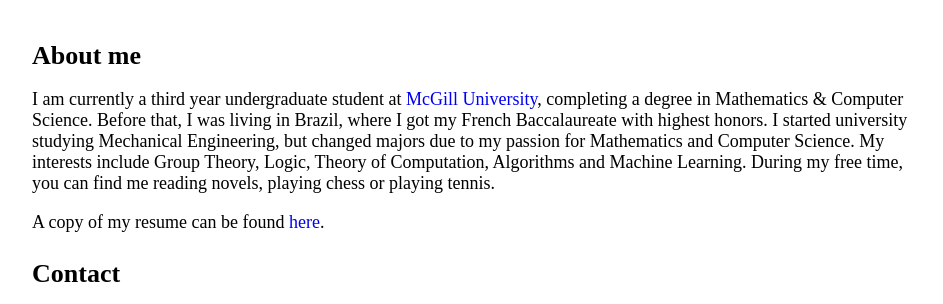
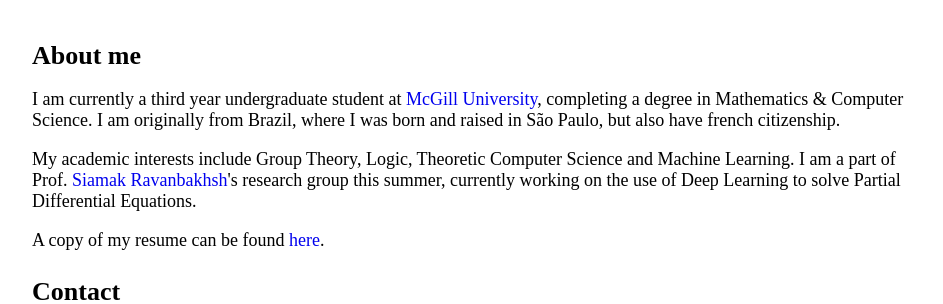
Before and after one commit to FabricioPerazzo/fabricioperazzo.github.io, a plain HTML site: page index.html in a window 1280 px wide. Shown: the part 134-438 px from the top of the page, without its empty margins (168-1111 px from the left). Drawn offline with Linux system fonts and the light colour scheme.

Commit message:
Updated home page

```diff
--- a/index.html
+++ b/index.html
@@ -28,10 +28,14 @@
 
 <p>
 	I am currently a third year undergraduate student at <a href="https://www.mcgill.ca/">McGill University</a>,
-    completing a degree in Mathematics & Computer Science. Before that, I was living in Brazil, where I got my French Baccalaureate
-    with highest honors. I started university studying Mechanical Engineering, but changed majors due to my passion for Mathematics
-    and Computer Science. My interests include Group Theory, Logic, Theory of Computation, Algorithms and Machine Learning. During my
-    free time, you can find me reading novels, playing chess or playing tennis.
+    completing a degree in Mathematics & Computer Science. I am originally from Brazil, where I was born and raised
+	in São Paulo, but also have french citizenship.
+</p>
+
+<p>
+	My academic interests include Group Theory, Logic, Theoretic Computer Science and Machine Learning. I am a part
+	of Prof. <a href="https://www.siamak.page/">Siamak Ravanbakhsh</a>'s research group this summer, currently working on the use of Deep Learning to solve
+	Partial Differential Equations.
 </p>
 
 <p>
```
Also changed, not shown: style.css (line endings or trailing spaces).
